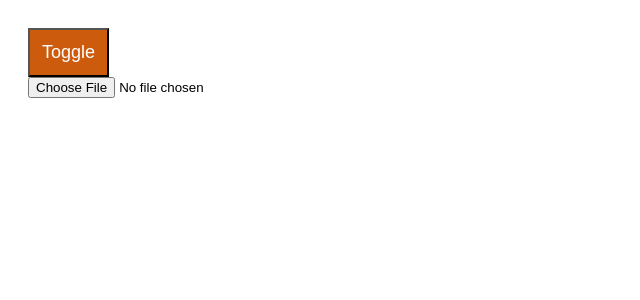
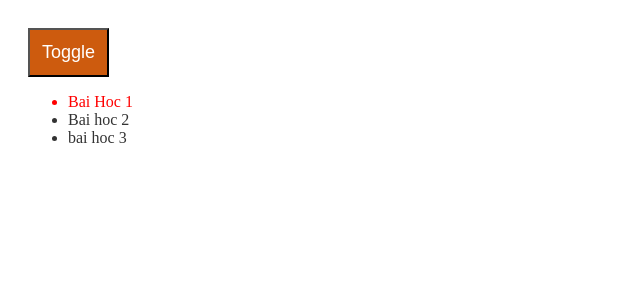
Before and after one commit to ThanhNhanDang/TikTok, a React (Create React App) app: page / in a window 1280 px wide. Both pictures are taken after a click on the button "Toggle". Shown: the top 300 px of the page, without its empty margins (0-640 px from the left). Built offline with nearby package versions, Linux system fonts and the light colour scheme.

Commit message:
fake chatapp

```diff
--- a/src/components/Content.js
+++ b/src/components/Content.js
@@ -11,30 +11,49 @@ import "../App.css";
 
 // 1. Callback luôn gọi khi component được mounted
 
+const lession = [
+  {
+    id: 1,
+    name: "Bai Hoc 1",
+  },
+  {
+    id: 2,
+    name: "Bai hoc 2",
+  },
+  {
+    id: 3,
+    name: "bai hoc 3",
+  },
+];
+
 function Content() {
-  const [avatar, setAvatar] = useState();
+  const [lessionId, setLessionId] = useState(1);
 
-  useEffect(() => {
-    return () => avatar && URL.revokeObjectURL(avatar.preview);
-  }, [avatar]);
+  useEffect(()=>{
 
-  const handlePreviewAvatar = (e) => {
-    const file = e.target.files[0];
+    const handleComment = ({detail})=>{
+      console.log(detail);
+    }
 
-    file.preview = URL.createObjectURL(file);
-
-    setAvatar(file);
-  };
+    window.addEventListener(`lession-${lessionId}`, handleComment)
+    return()=>{
+      window.removeEventListener(`lession-${lessionId}`, handleComment)
+    }
+  }, [lessionId])
 
   return (
     <div>
-      <input
-        type="file"
-        // multiple chọn nhiều ảnh
-        onChange={handlePreviewAvatar}
-      ></input>
-
-      {avatar && <img src={avatar.preview} alt="avatar" width="80%" />}
+      <ul>
+        {lession.map((lession) => (
+          <li
+            key={lession.id}
+            style={{
+              color: lessionId === lession.id ? "red" : "#333",
+            }}
+            onClick={() => setLessionId(lession.id)}
+          >{lession.name}</li>
+        ))}
+      </ul>
     </div>
   );
 }
--- a/src/index.js
+++ b/src/index.js
@@ -1,6 +1,21 @@
 import React from "react";
 import ReactDOM from "react-dom";
 import App from "./App";
+
+//Fake comments
+function emitComment(id) {
+  setInterval(() => {
+    window.dispatchEvent(
+      new CustomEvent(`lession-${id}`, {
+        detail: `Nội dung comment của lession ${id}`,
+      })
+    );
+  }, 2000);
+}
+
+emitComment(1);
+emitComment(2);
+emitComment(3);
 
 ReactDOM.render(
   <React.StrictMode>
```
